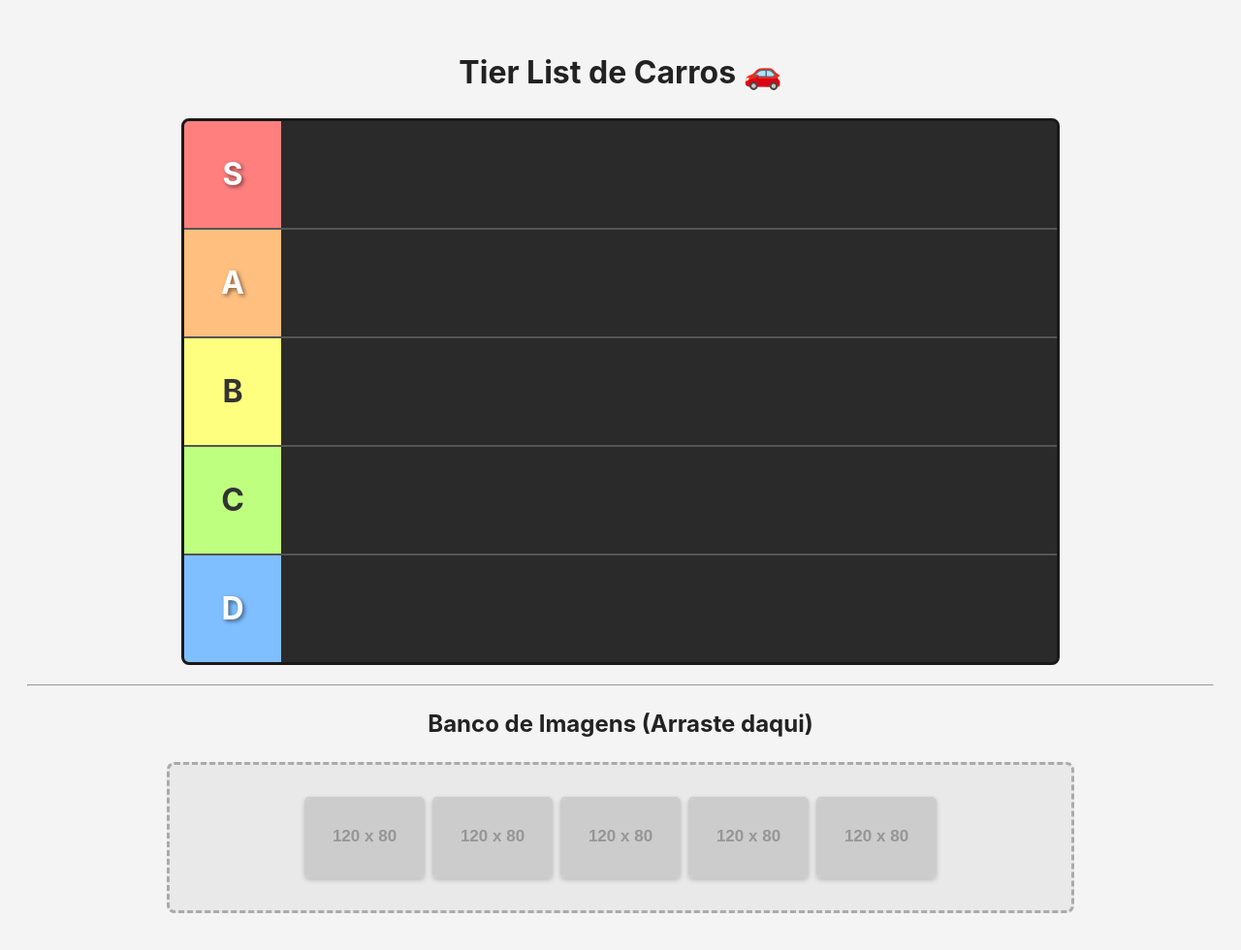
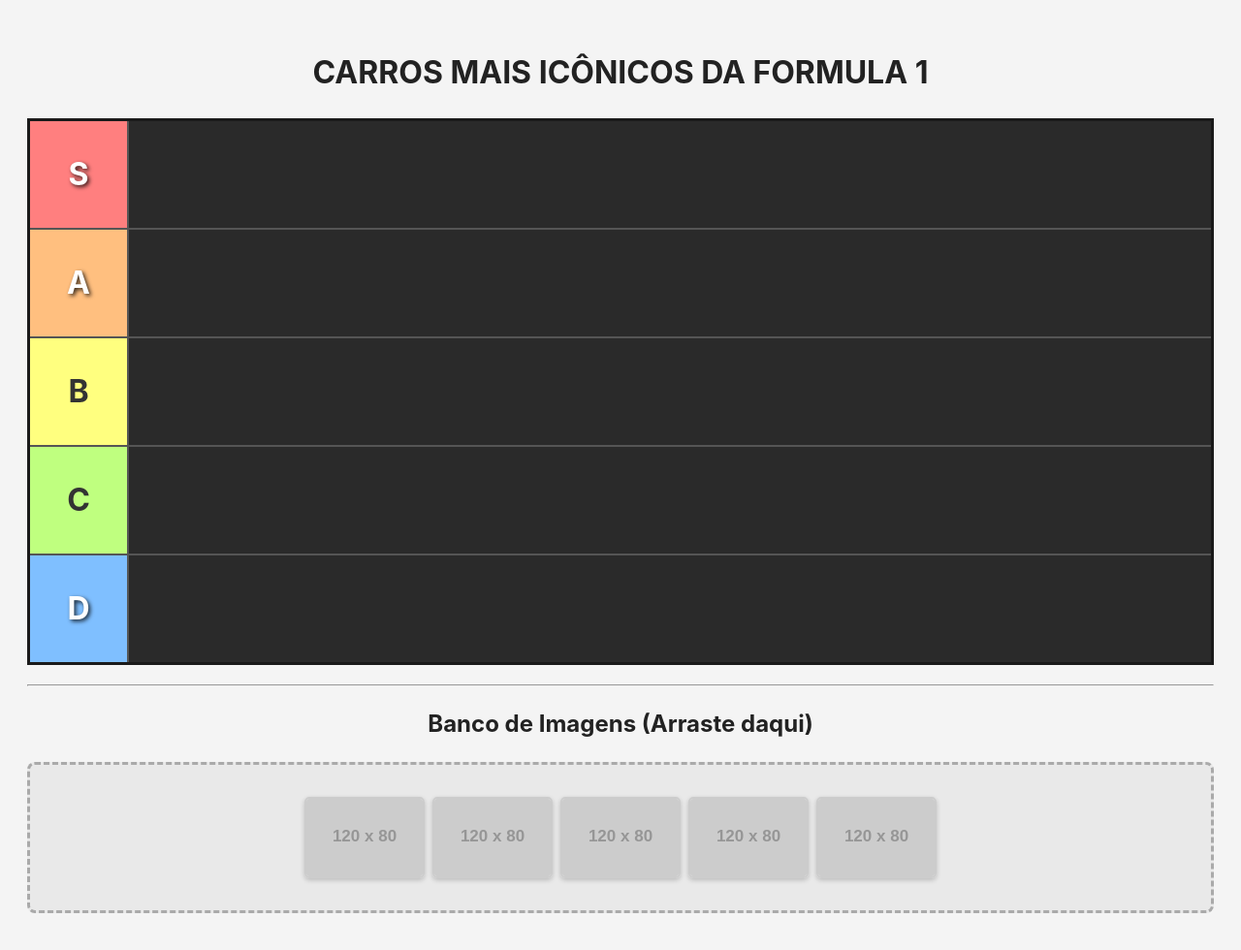
Before and after one commit to PabloTzeliks/cars-tierlist, a plain HTML site: page index.html in a window 1280 px wide. Shown: the whole page at 97% size. Drawn offline with Linux system fonts and the light colour scheme; placeholder pictures from the web are drawn by us.

Commit message:
feat: aplica preferências no template

```diff
--- a/index.html
+++ b/index.html
@@ -8,7 +8,7 @@
 </head>
 <body>
 
-    <h1>Tier List de Carros 🚗</h1>
+    <h1>CARROS MAIS ICÔNICOS DA FORMULA 1</h1>
 
     <div class="tier-list-container">
 
--- a/style.css
+++ b/style.css
@@ -14,10 +14,10 @@
 
 /* Contêiner principal da Tier List */
 .tier-list-container {
-    max-width: 900px;
+    max-width: 1500px;
     margin: 20px auto;
     border: 3px solid #1a1a1a;
-    border-radius: 8px;
+    /* border-radius: 8px; */
     overflow: hidden; /* Para manter os cantos arredondados */
     background-color: #333; /* Fundo escuro para as labels se destacarem */
 }
@@ -41,10 +41,12 @@
     justify-content: center;
     align-items: center;
 
+    border-right: 2px solid #555;
+
     font-size: 32px;
     font-weight: bold;
     color: white;
-    text-shadow: 2px 2px 4px rgba(0, 0, 0, 0.5);
+    text-shadow: 2px 2px 4px rgba(0, 0, 0, 0.8);
 }
 
 /* Cores das Tiers */
@@ -71,7 +73,7 @@
 /* --- Banco de Imagens --- */
 
 .image-pool {
-    max-width: 900px;
+    max-width: 1500px;
     margin: 20px auto;
     padding: 15px;
     min-height: 120px;
@@ -92,11 +94,11 @@
 .car-image {
     width: 120px;
     height: 80px;
-    object-fit: cover; /* Garante que a imagem cubra o espaço */
+    object-fit: cover;
     border: 2px solid #ccc;
     border-radius: 5px;
     box-shadow: 0 2px 5px rgba(0,0,0,0.2);
-    cursor: grab; /* Indica que é um item arrastável */
+    cursor: grab;
 }
 
 /* Efeito visual ao "pegar" a imagem */
```
